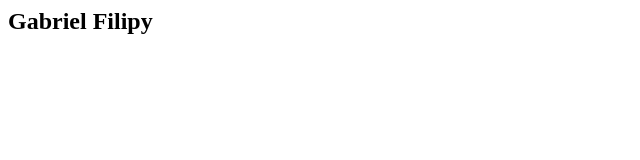
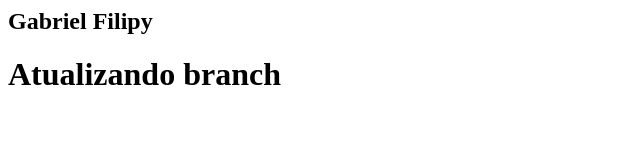
Before and after one commit to gabrielfilipy/projeto-exemplo, a plain HTML site: page index.html in a window 1280 px wide. Shown: the whole page, without its empty margins (0-640 px from the left). Drawn offline with Linux system fonts and the light colour scheme.

Commit message:
Atualizando arquivo.

```diff
--- a/index.html
+++ b/index.html
@@ -1 +1,2 @@
 <h2>Gabriel Filipy</h2>
+<h1>Atualizando branch</h1>
```
